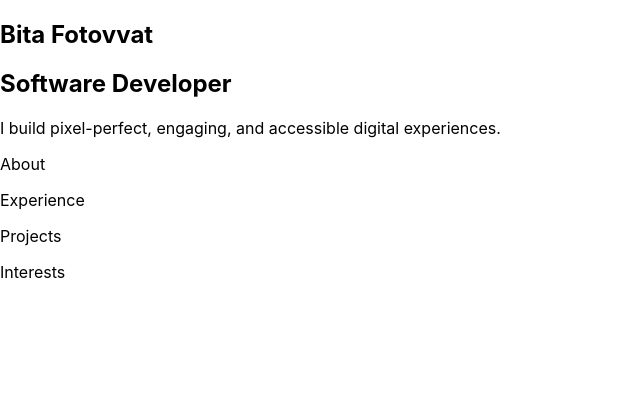
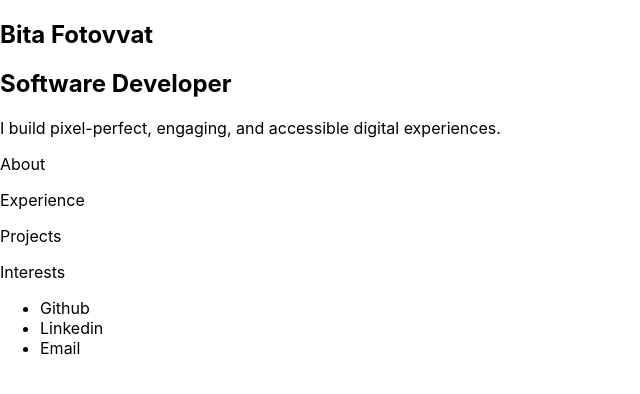
Before and after one commit to Bita-Fotovvat/bitaportfolio, a React (Create React App) app: page / in a window 1280 px wide. Shown: the top 394 px of the page, without its empty margins (0-640 px from the left). Built offline with nearby package versions, Linux system fonts and the light colour scheme.

Commit message:
added the connect component

```diff
--- /dev/null
+++ b/src/components/Connect/Connect.js
@@ -0,0 +1,11 @@
+export default function Connect(){
+    return(
+        <>
+        <ul>
+            <li>Github</li>
+            <li>Linkedin</li>
+            <li>Email</li>
+        </ul>
+        </>
+    );
+}
--- a/src/pages/HomePage/HomePage.js
+++ b/src/pages/HomePage/HomePage.js
@@ -1,6 +1,7 @@
 import Header from '../../components/Header/Header';
 import Intro from '../../components/Intro/Intro';
-import Navbar from '../../components/Navbar/Navbar'
+import Navbar from '../../components/Navbar/Navbar';
+import Connect from '../../components/Connect/Connect';
 
 export default function HomePage() {
     return (
@@ -8,6 +9,7 @@ export default function HomePage() {
         <Header/>
         <Intro/>
         <Navbar/>
+        <Connect/>
       </div>
     );
   }
```
